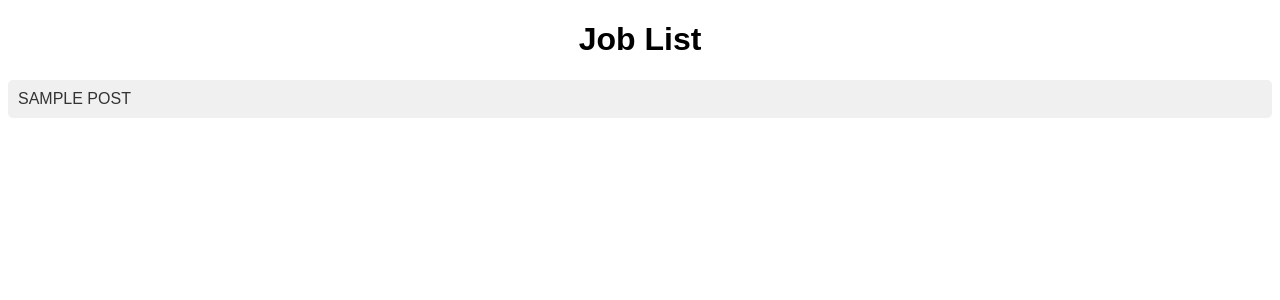
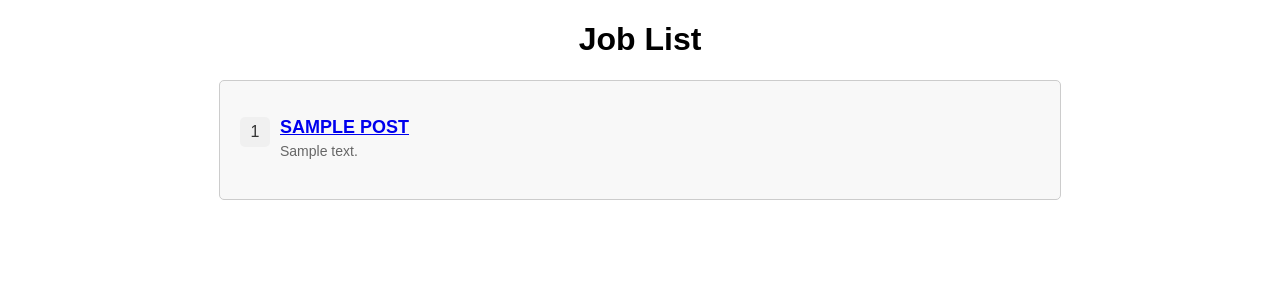
Before and after one commit to tarhakobian/JobList, a Django app: page /home/ in a window 1280 px wide. Shown: the top 300 px of the page. Run offline with Django 4.2, Linux system fonts and the light colour scheme; tables that the repository leaves empty hold one stand-in row (values such as "Sample post").

Commit message:
added some css

```diff
--- a/core/templates/home.html
+++ b/core/templates/home.html
@@ -1,5 +1,3 @@
-<!-- home.html -->
-
 <!DOCTYPE html>
 <html>
 <head>
@@ -11,20 +9,44 @@
         h1 {
             text-align: center;
         }
+        .list-container {
+            max-width: 800px;
+            margin: 0 auto;
+            padding: 20px;
+            background-color: #f8f8f8;
+            border: 1px solid #ccc;
+            border-radius: 5px;
+        }
         ul {
             list-style-type: none;
             padding: 0;
         }
         li {
-            margin-bottom: 10px;
+            margin-bottom: 20px;
+            display: flex;
+            align-items: flex-start;
         }
-        a {
-            display: block;
-            padding: 10px;
+        .post-number {
+            width: 30px;
+            height: 30px;
             background-color: #f0f0f0;
             color: #333;
-            text-decoration: none;
+            text-align: center;
+            line-height: 30px;
             border-radius: 5px;
+            margin-right: 10px;
+        }
+        .post-details {
+            flex: 1;
+        }
+        .post-title {
+            font-size: 18px;
+            font-weight: bold;
+            margin-bottom: 5px;
+        }
+        .post-description {
+            font-size: 14px;
+            color: #666;
         }
         a:hover {
             background-color: #ddd;
@@ -36,14 +58,20 @@
 </head>
 <body>
     <h1>Job List</h1>
+    <div class="list-container">
         <ul>
             {% for post in posts %}
                 <li>
-                <a href="{% url 'post_details' post_id=post.id %}">{{ post.title|upper }}</a>
+                    <div class="post-number">{{ forloop.counter }}</div>
+                    <div class="post-details">
+                        <div class="post-title"><a href="{% url 'post_details' post_id=post.id %}">{{ post.title|upper }}</a></div>
+                        <div class="post-description">{{ post.description }}</div>
+                    </div>
                 </li>
             {% empty %}
                 <li class="no-posts">No posts available.</li>
             {% endfor %}
         </ul>
+    </div>
 </body>
 </html>
--- a/core/templates/post.html
+++ b/core/templates/post.html
@@ -28,7 +28,6 @@
 <body>
     <div class="post-container">
         <h1>{{ post.title }}</h1>
-        <p><strong>Publisher:</strong> {{ post.publisher.username }}</p>
         <p><strong>Category:</strong> {{ post.category }}</p>
         <p><strong>Description:</strong> {{ post.description }}</p>
         <p><strong>Requirements:</strong> {{ post.requirements }}</p>
```
Also changed, not shown: core/views.py (line endings or trailing spaces). Lines whose indentation alone changed are shown as unchanged.
